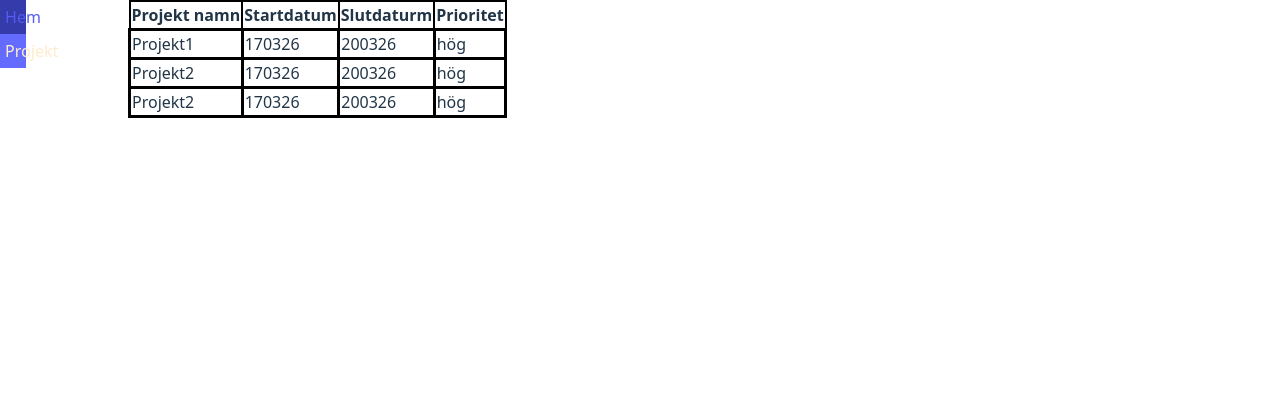
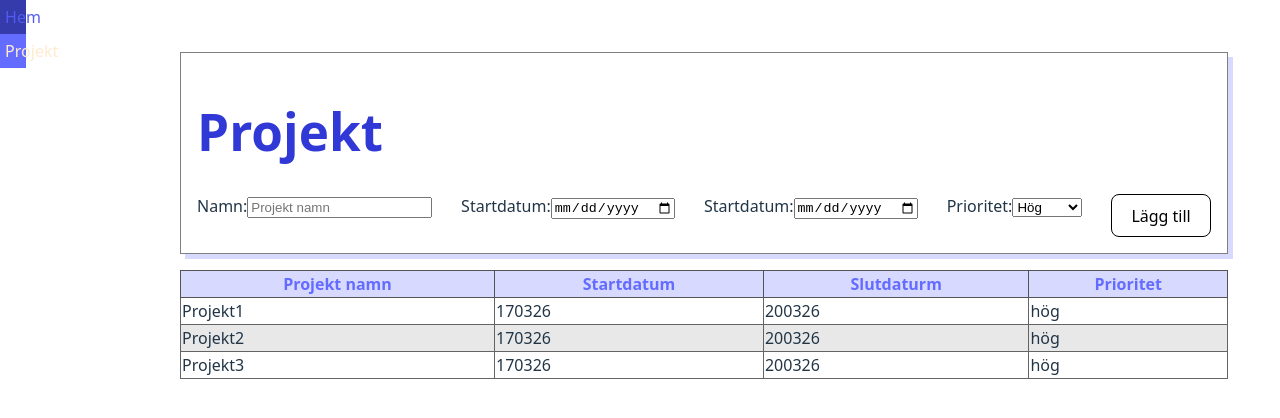
Before and after one commit to a23lisjo/examensarbete_artefakt, a React (Vite) app in the folder React applikation/react_projekthanterare/: page /projekt in a window 1280 px wide. Shown: the top 418 px of the page. Built offline with nearby package versions, Linux system fonts and the light colour scheme.

Commit message:
Styling för projekt sidan

```diff
--- a/React applikation/react_projekthanterare/src/pages/Projekt/Projekt.css
+++ b/React applikation/react_projekthanterare/src/pages/Projekt/Projekt.css
@@ -1,9 +1,50 @@
-#projektTabell, th{
-    border: 2px solid black;
+.page{
+    display: flex;
+    flex-direction: column;
+    padding: 2em;
+    margin: 20px;
+    border-radius: 1%;
+}
+
+#projektTabell{
     border-collapse: collapse;
+    margin-top: 1em;
+}
+
+th{
+    border: 1px solid rgb(84, 84, 84);
+    background-color: #d7d9ff;
+    color:#646cff;
+}
+
+tr:nth-child(even) {background-color: #e8e8e8;
+}
+tr:hover{
+    background-color: #adadad;
 }
 
 .projektObjekt{
     border-collapse: collapse;
-    border: 3px solid black
+    border: 1px solid rgb(100, 100, 100)
 }
+
+#objektFormSubmitButton{
+    background-color: white;
+    color: black;
+    border: 1px solid black;
+}
+
+#pageTitle{
+    color:#3038d6;
+}
+
+#addProjektSection{
+    border: 1px grey solid;
+    box-shadow: 5px 5px #d7d9ff;
+    padding: 1em;
+}
+
+form{
+    display: flex;
+    justify-content: space-between;
+}
--- a/React applikation/react_projekthanterare/src/pages/Projekt/Projekt.jsx
+++ b/React applikation/react_projekthanterare/src/pages/Projekt/Projekt.jsx
@@ -1,9 +1,14 @@
 import "./Projekt.css"
 import ProjektObjekt from "@/components/ProjektObjekt.jsx";
+import ObjektForm from "@/components/ObjektForm.jsx";
 
 function Projekt(){
     return(
         <div className="page">
+            <div id="addProjektSection">
+                <h1 id="pageTitle">Projekt</h1>
+                <ObjektForm/>
+            </div>
             <table id="projektTabell">
                 <thead>
                     <tr>
@@ -20,14 +25,14 @@ function Projekt(){
                         slutDatum = "200326"
                         prioritet = "hög"
                     />
-                     <ProjektObjekt
+                    <ProjektObjekt
                         namn = "Projekt2"
                         startDatum = "170326"
                         slutDatum = "200326"
                         prioritet = "hög"
                     />
-                     <ProjektObjekt
-                        namn = "Projekt2"
+                    <ProjektObjekt
+                        namn = "Projekt3"
                         startDatum = "170326"
                         slutDatum = "200326"
                         prioritet = "hög"
```
